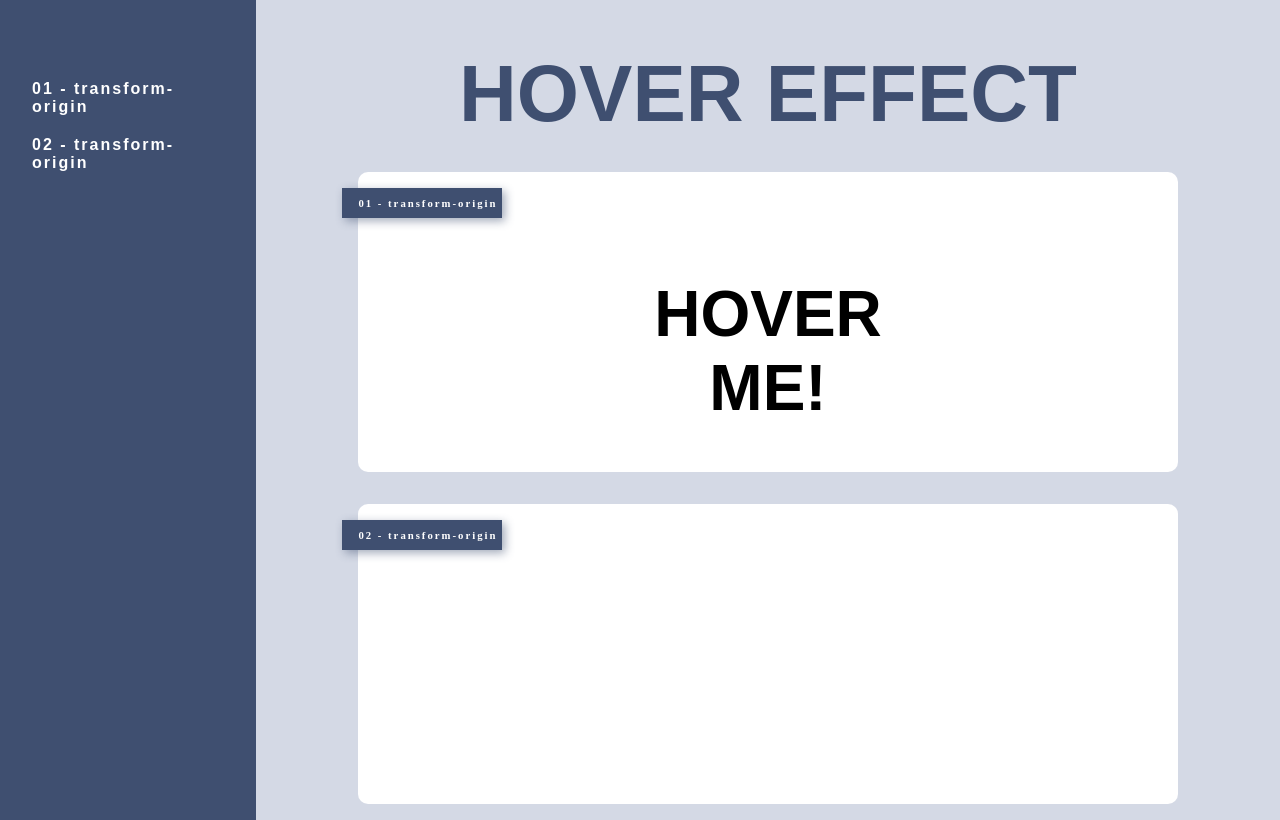
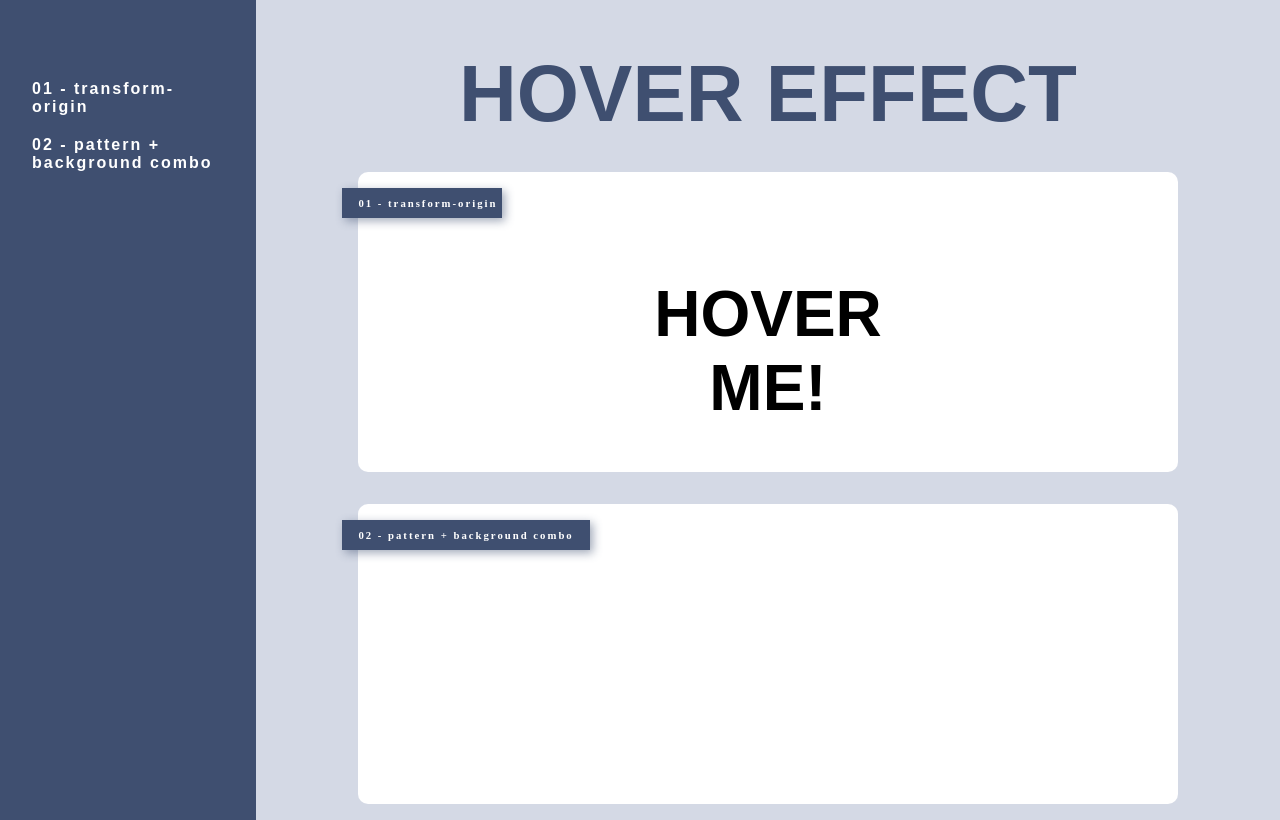
Before and after one commit to 0101dd/linebot_practice, a plain HTML site: page hover/Hover.html in a window 1280 px wide. Drawn offline with Linux system fonts and the light colour scheme.

Commit message:
02 title

```diff
--- a/hover/Hover.html
+++ b/hover/Hover.html
@@ -119,7 +119,7 @@
   <div class="sidebar">
     <ul>
       <li><a href="#section01">01 - transform-origin</a></li>
-      <li><a href="#section02">02 - transform-origin</a></li>
+      <li><a href="#section02">02 - pattern + background combo</a></li>
     </ul>
   </div>
   <div class="content">
@@ -130,7 +130,7 @@
         <p>HOVER ME!</p>
       </section>
       <section id="section02">
-        <h6>02 - transform-origin</h6>
+        <h6>02 - pattern + background combo</h6>
       </section>
     </div>
   </div>
```
